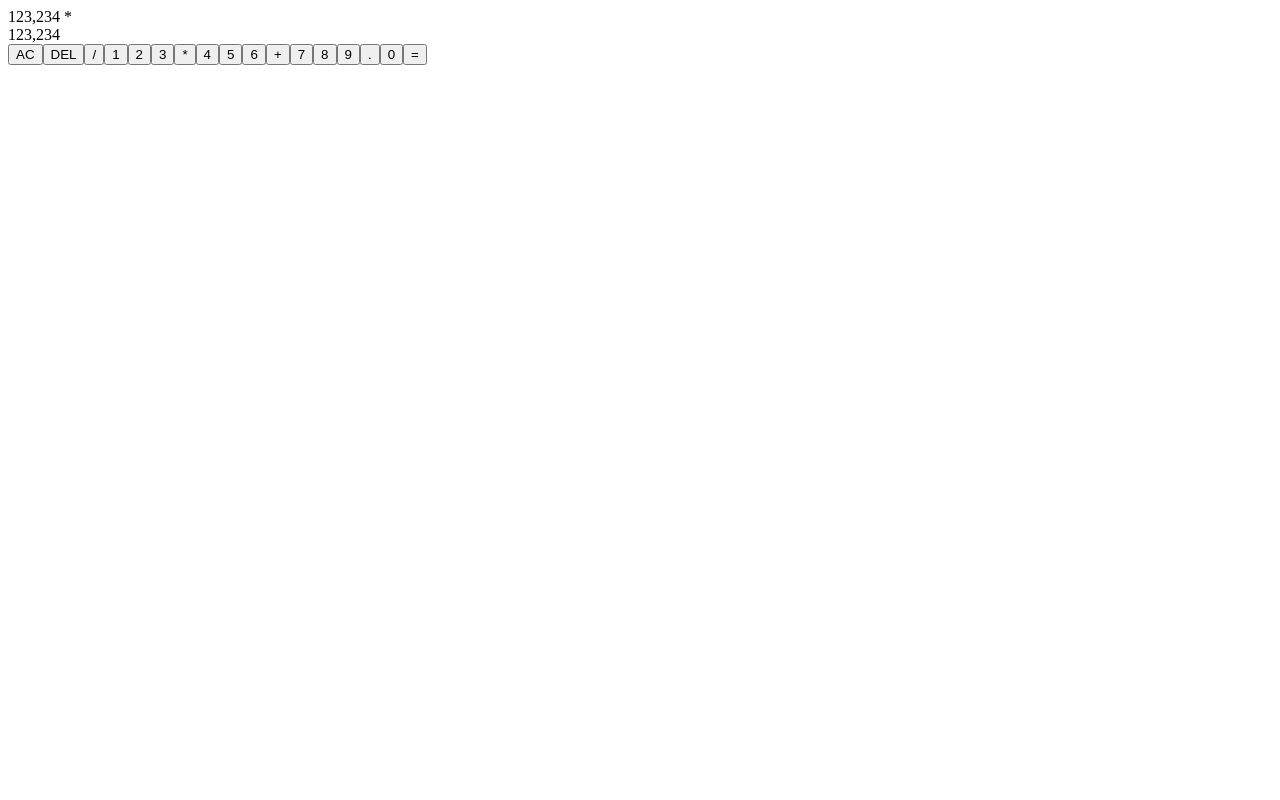
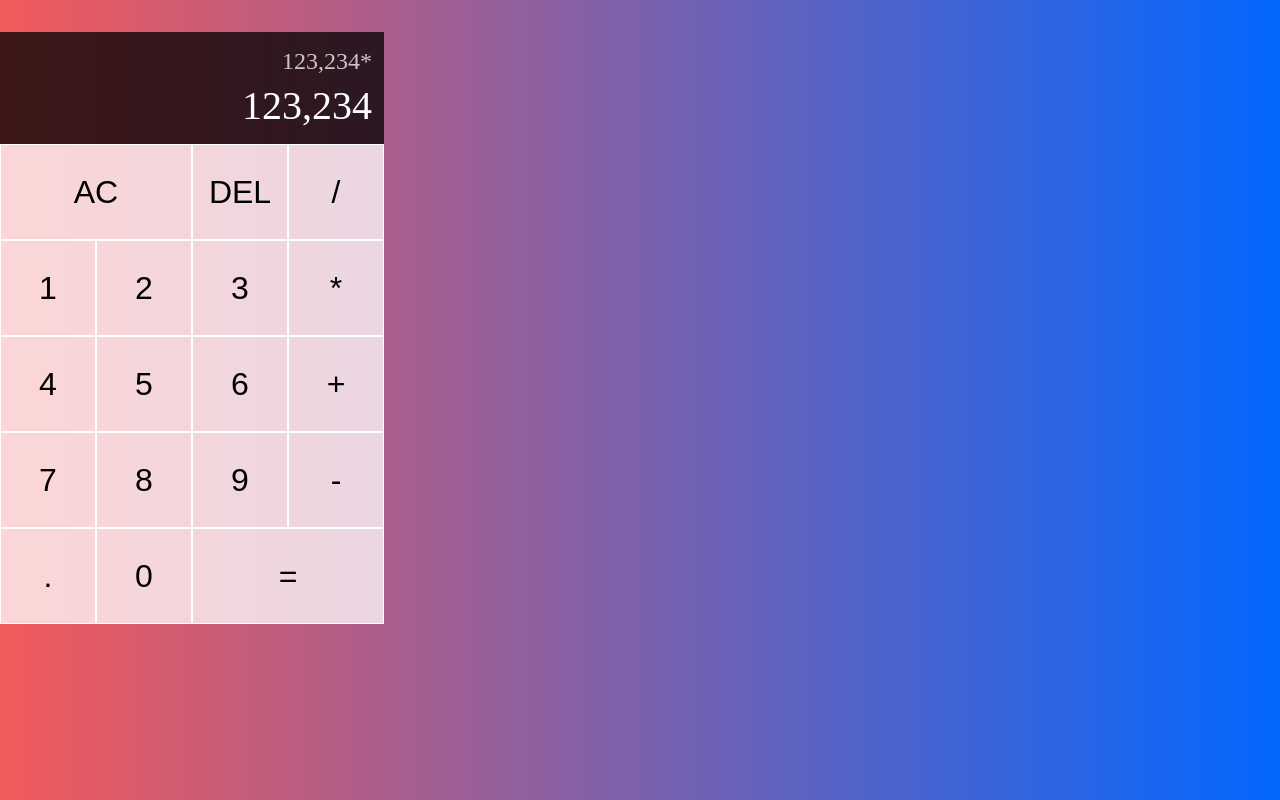
Before and after one commit to 0xUvaish/React-Calculator, a React (Create React App) app: page / in a window 1280 px wide. Built offline with nearby package versions, Linux system fonts and the light colour scheme.

Commit message:
Coded for CSS styles

```diff
--- a/src/App.js
+++ b/src/App.js
@@ -1,9 +1,9 @@
-
+import "./styles.css";
 function App() {
   return (
     <div className="calculator-grid">
       <div className="output">
-        <div className="previous-operand">123,234 *</div>
+        <div className="previous-operand">123,234*</div>
         <div className="current-operand">123,234</div>
       </div>
       <button className="span-two">AC</button>
@@ -20,6 +20,7 @@
       <button>7</button>
       <button>8</button>
       <button>9</button>
+      <button>-</button>
       <button>.</button>
       <button>0</button>
       <button className="span-two">=</button>
--- /dev/null
+++ b/src/styles.css
@@ -0,0 +1,49 @@
+*, *::before, *::after {
+    box-sizing: border-box;
+}
+
+body {
+    margin: 0;
+    background: linear-gradient(to right, #f35a5a, #0267ff);
+}
+
+.calculator-grid {
+    display: grid;
+    margin-top: 2rem;
+    grid-template-columns: repeat(4, 6rem);
+    grid-template-rows: minmax(7rem, auto) repeat(5, 6rem);
+}
+
+.calculator-grid button {
+    cursor: pointer;
+    font-size: 2rem;
+    border: 1px solid white;
+    outline: none;
+    background-color: rgba(255, 255, 255, .75);
+}
+
+.span-two {
+    grid-column: span 2;
+}
+
+.output {
+    grid-column: 1 / -1;
+    background-color: rgba(0, 0, 0, .75);
+    display: flex;
+    flex-direction: column;
+    align-items: flex-end;
+    justify-content: space-around;
+    padding: .75rem;
+    word-wrap: break-word;
+    word-break: break-all;
+}
+
+.output .previous-operand {
+    color: rgba(255, 255, 255, .75);
+    font-size: 1.5rem;
+}
+
+.output .current-operand {
+    color: white;
+    font-size: 2.5rem;
+}
```
